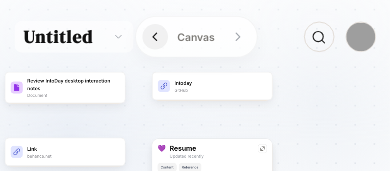
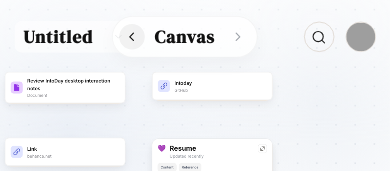
Before and after one commit to vincentlow02/intoday0, a React (Vite) app: page / in a window 390 px wide. Shown: the top 171 px of the page. Built offline with nearby package versions, Linux system fonts and the light colour scheme; grey boxes are pictures that could not be loaded.

Commit message:
Match view switch label typography

```diff
--- a/src/styles/desktop.css
+++ b/src/styles/desktop.css
@@ -1696,7 +1696,7 @@ body.desktop-task-dragging .desktop-canvas-card-shell * {
 }
 
 .desktop-minimal-date-nav {
-  width: 220px;
+  width: 280px;
   height: 56px;
   padding: 0 8px;
   display: inline-flex;
@@ -1756,11 +1756,13 @@ body.desktop-task-dragging .desktop-canvas-card-shell * {
   flex: 1;
   text-align: center;
   padding: 0 10px;
-  font-size: 14px;
+  font-family: "DM Serif Display", serif;
+  font-size: 29px;
   font-weight: 600;
   line-height: 1;
+  letter-spacing: 0.05em;
   white-space: nowrap;
-  color: var(--desktop-muted-strong);
+  color: var(--desktop-root-text);
 }
 
 .desktop-collection-view {
@@ -3399,7 +3401,7 @@ body.desktop-task-dragging {
 
   .desktop-minimal-date-nav {
     min-width: 0;
-    width: min(100%, 184px);
+    width: min(100%, 236px);
     height: 52px;
     justify-self: center;
   }
@@ -3407,7 +3409,7 @@ body.desktop-task-dragging {
   .desktop-minimal-date-nav-label {
     min-width: 0;
     padding: 0 10px;
-    font-size: 13px;
+    font-size: 22px;
   }
 
   .desktop-header-icon-button,
```
